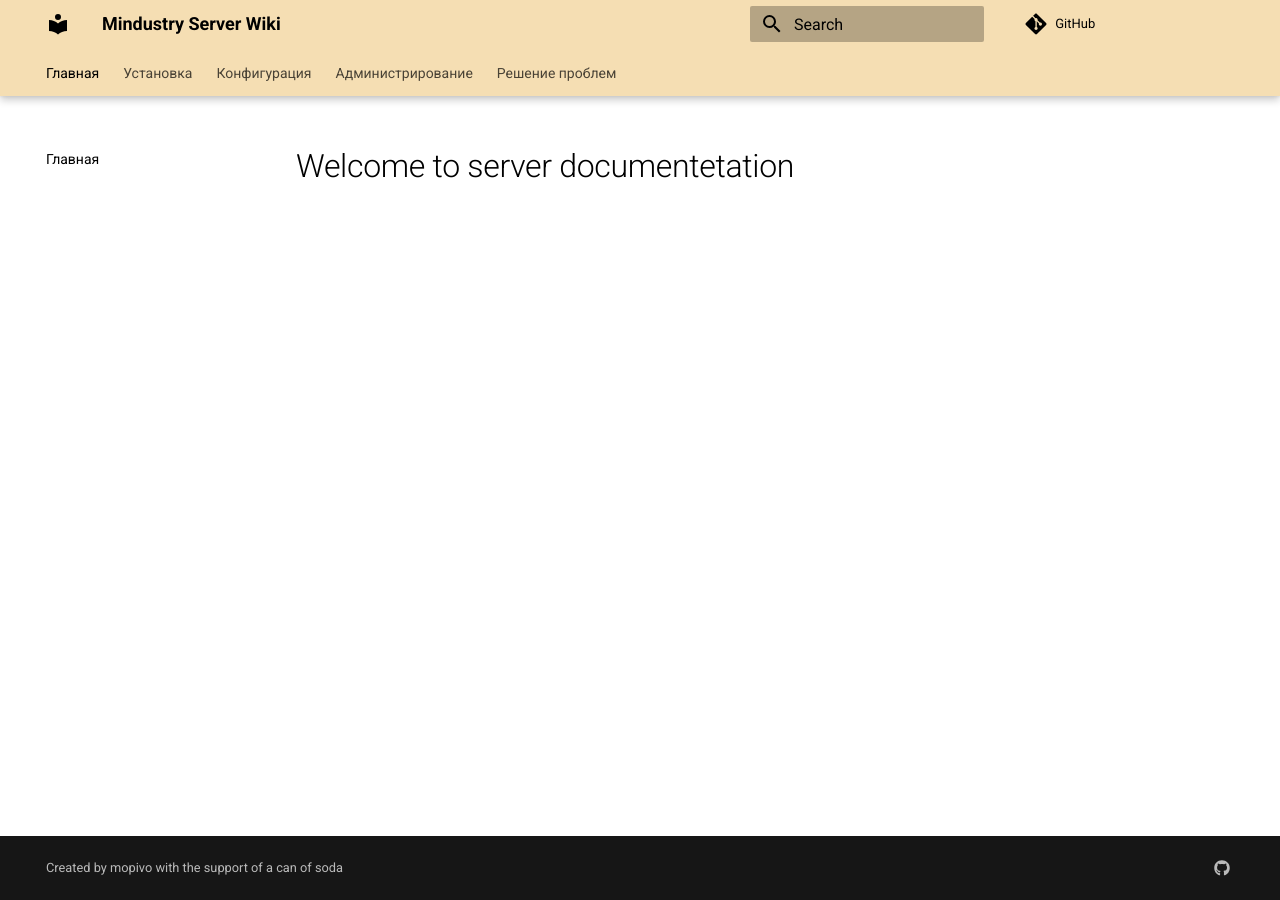
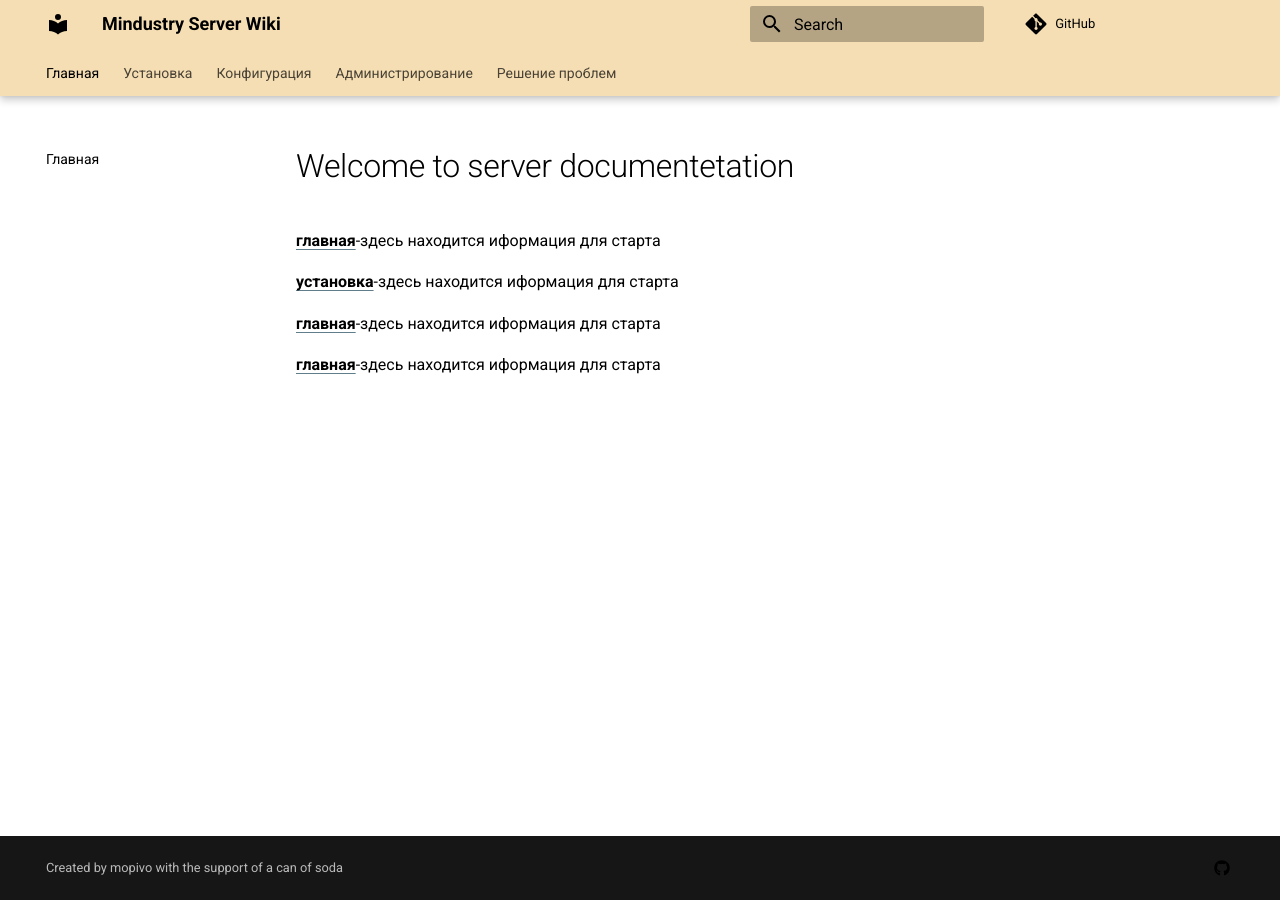
Before and after one commit to mopivo/wiki-serverMindustry, an MkDocs documentation site: the page built from docs/index.md, in a window 1280 px wide. Built offline with MkDocs 1.6.1 and Material for MkDocs 9.7.7, drawn with Linux system fonts in a browser that asks for light colours; comment, search, counter and statistics services are not loaded.

Commit message:
добавление структуры

```diff
--- a/docs/index.md
+++ b/docs/index.md
@@ -1 +1,9 @@
 # Welcome to server documentetation
+
+**[главная](index.md)**-здесь находится иформация для старта
+
+**[установка](setup)**-здесь находится иформация для старта
+
+**[главная](index.md)**-здесь находится иформация для старта
+
+**[главная](index.md)**-здесь находится иформация для старта
--- a/docs/stylesheets/extra.css
+++ b/docs/stylesheets/extra.css
@@ -15,6 +15,10 @@
 
     /* Акцентные цвета */
     --md-accent-fg-color: #607D8B;
+
+    /* ЦВЕТА ССЫЛОК (ИСПРАВЛЕНИЕ) */
+    --md-typeset-a-color: #000000 !important; /* Чёрные ссылки */
+    --md-typeset-a-color--hover: var(--md-accent-fg-color) !important; /* Акцент при наведении */
 }
 
 [data-md-color-scheme="slate"] {
@@ -22,8 +26,11 @@
     --md-default-fg-color:        #000000;
     --md-default-fg-color--light: #000000;
     --md-default-fg-color--dark:  #000000;
-    --md-default-bg-color: #f0f0f0;
+    --md-default-bg-color: #fcd9d9;
     --md-primary-bg-color: #000000;
+
+    /* Цвета ссылок для тёмной темы */
+    --md-typeset-a-color: #000000 !important;
 }
 
 /* Верхняя навигационная панель */
@@ -99,3 +106,17 @@
 .md-typeset table {
     color: #000000 !important;
 }
+
+/* СТИЛИ ДЛЯ ССЫЛОК (ИСПРАВЛЕНИЕ) */
+.md-typeset a {
+    color: var(--md-typeset-a-color) !important;
+    text-decoration: underline;
+    text-decoration-color: var(--md-accent-fg-color);
+    text-underline-offset: 3px;
+}
+
+.md-typeset a:hover,
+.md-typeset a:focus {
+    color: var(--md-typeset-a-color--hover) !important;
+    text-decoration-color: currentColor;
+}
--- a/mkdocs.yml
+++ b/mkdocs.yml
@@ -5,9 +5,7 @@ edit_uri: edit/main/docs/
 
 theme:
   name: material
-  palette:
-    primary: wheat
-    accent: brown
+
   features:
     - navigation.tabs
     - navigation.tabs.sticky
@@ -44,9 +42,11 @@ markdown_extensions:
 nav:
   - Главная: index.md
   - Установка:
+    - способы:
+      - без docker: setup/nodocker.md
+      - с docker: setup/docker.md
     - Локальный сервер: setup/local.md
-    - VPS/Dedicated: setup/vps.md
-    - Docker: setup/docker.md
+    - vps: setup/vps.md
   - Конфигурация:
     - Базовые настройки: config/basic.md
     - Плагины: config/plugins.md
```
Also changed, not shown: docs/setup/docker.md (added), docs/setup/local.md (added), docs/setup/nodocker.md (added), 1 other file.
